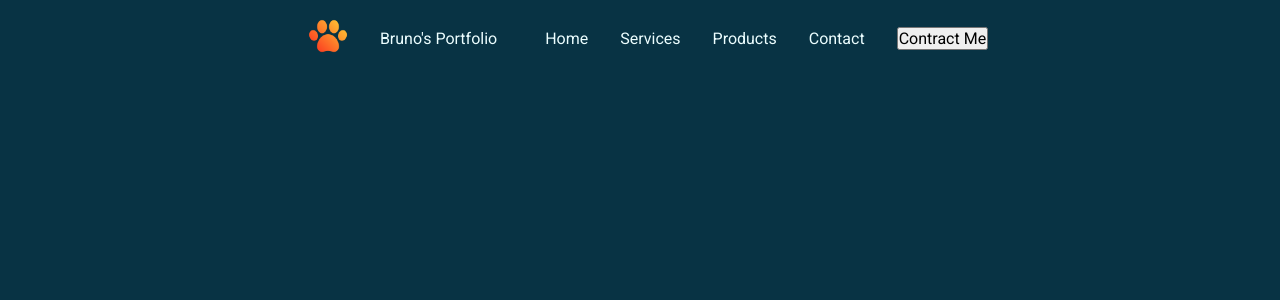
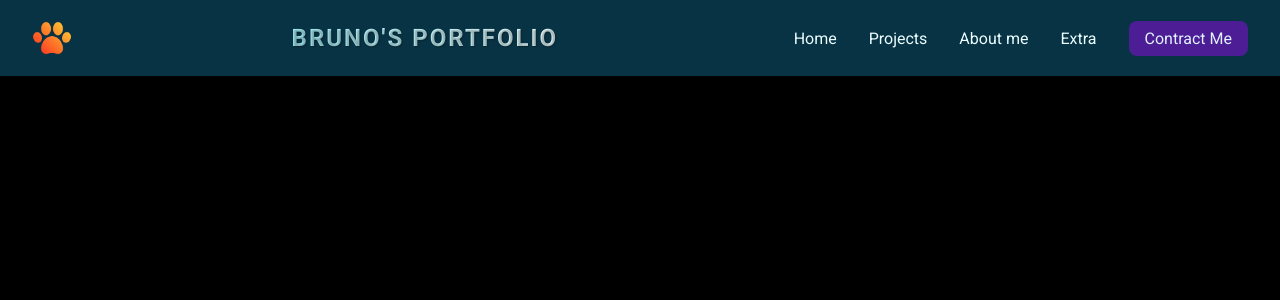
Before and after one commit to amaralBruno27866/brunoPortfolio, a React (Vite) app in the folder portfolio/: page / in a window 1280 px wide. Shown: the top 300 px of the page. Built offline with nearby package versions, Linux system fonts and the light colour scheme.

Commit message:
create: Header.module.css

```diff
--- a/portfolio/src/components/Header/Header.jsx
+++ b/portfolio/src/components/Header/Header.jsx
@@ -2,27 +2,25 @@ import styles from './Header.module.css';
 import logo from '../../../img/pets.png';
 
 export function Header(){
-    return(
-        <div className={styles.header}>
+    return (
+        <header className={styles.header}>
             <nav>
-                <div>
+                <div className={styles.logo}>
                     <img src={logo} alt="pets logo" />
                 </div>
-                <div>
+                <div className={styles.name}>
                     <p>Bruno&apos;s Portfolio</p>
                 </div>
-                <div>
+                <div className={styles.menu}>
                     <ul>
                         <li>Home</li>
-                        <li>Services</li>
-                        <li>Products</li>
-                        <li>Contact</li>
+                        <li>Projects</li>
+                        <li>About me</li>
+                        <li>Extra</li>
                     </ul>
-                </div>
-                <div>
                     <button>Contract Me</button>
                 </div>
             </nav>
-        </div>
+        </header>
     );
 }
--- a/portfolio/src/components/Header/Header.module.css
+++ b/portfolio/src/components/Header/Header.module.css
@@ -1,32 +1,94 @@
-.header{
+.header {
+    background: var(--cyan-950);
     color: var(--cyan-50);
-    display: grid;
-    justify-content: center;
     padding: 1rem 0;
 }
 
-.header img{
-    height: 2.5rem;
-    margin: 0 1rem;
+.header nav {
+    display: flex;
+    justify-content: space-between;
+    align-items: center;
+    margin: 0 2rem;
 }
 
-.header nav{
+.logo {
     display: flex;
-    justify-content: center;
     align-items: center;
-    margin: 0 1rem;
 }
 
-.header p{
-    margin: 0 1rem;
+.logo img {
+    height: 2.5rem;
+    margin-right: o.5rem;
 }
 
-.header ul{
+.name {
+    display: flex;
+    align-items: center;
+}
+
+.name p {
+    font-family: 'Roboto', sans-serif;
+    font-size: 1.5rem;
+    font-weight: bold;
+    color: var(--cyan-100);
+    text-shadow: 1px 1px 2px rgba(0, 0, 0, 0.3);
+    background: linear-gradient(90deg, var(--cyan-200), var(--cyan-50));
+    -webkit-background-clip: text;
+    background-clip: text;
+    -webkit-text-fill-color: transparent;
+    letter-spacing: 2px;
+    text-transform: uppercase;
+    margin: 0;
+    padding: 0.5rem;
+    border-radius: 8px;
+    background-color: rgba(255, 255, 255, 0.1);
+    display: inline-block;
+    transition: transform 0.3s ease;
+}
+
+.menu {
+    display: flex;
+    align-items: center;
+}
+
+.menu ul {
     display: flex;
     list-style: none;
-    margin: 0 1rem;
+    margin: 0;
+    padding: 0;
 }
 
-.header ul li{
+.menu ul li {
     margin: 0 1rem;
+    position: relative;
 }
+
+.menu ul li::before {
+    content: '';
+    position: absolute;
+    bottom: -5px;
+    left: 0;
+    width: 0;
+    height: 2px;
+    background-color: var(--cyan-100);
+    transition: width 0.3s ease-in-out;
+}
+
+.menu ul li:hover::before {
+    width: 100%;
+}
+
+.menu button {
+    margin-left: 1rem;
+    padding: 0.5rem 1rem;
+    border: none;
+    border-radius: 8px;
+    background-color: var(--violet-900);
+    color: var(--cyan-100);
+    cursor: pointer;
+    transition: background-color 0.3s;
+}
+
+.menu button:hover {
+    background-color: var(--violet-700);
+}
--- a/portfolio/src/global.css
+++ b/portfolio/src/global.css
@@ -1,5 +1,6 @@
 :root{
     --white: #FFFFFF;
+    --black:#000000;
     --emerald-950: #022c22;
     --emerald-900: #064e3b;
     --emerald-800: #065f46;
@@ -42,8 +43,8 @@
 }
 
 body{
-    background: var(--cyan-950);
-    color: var(--emerald-100);
+    background: var(--black);
+    color: var(--white);
     -webkit-font-smoothing: antialiased;
 }
 
```
